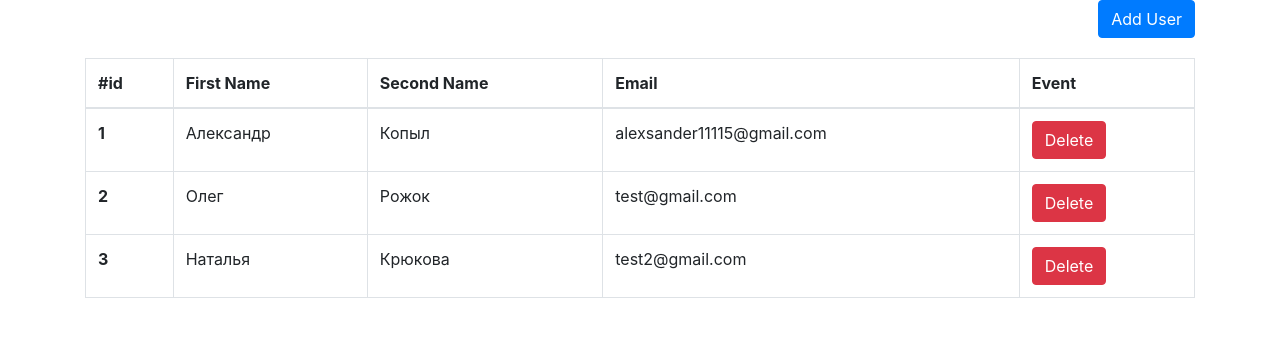
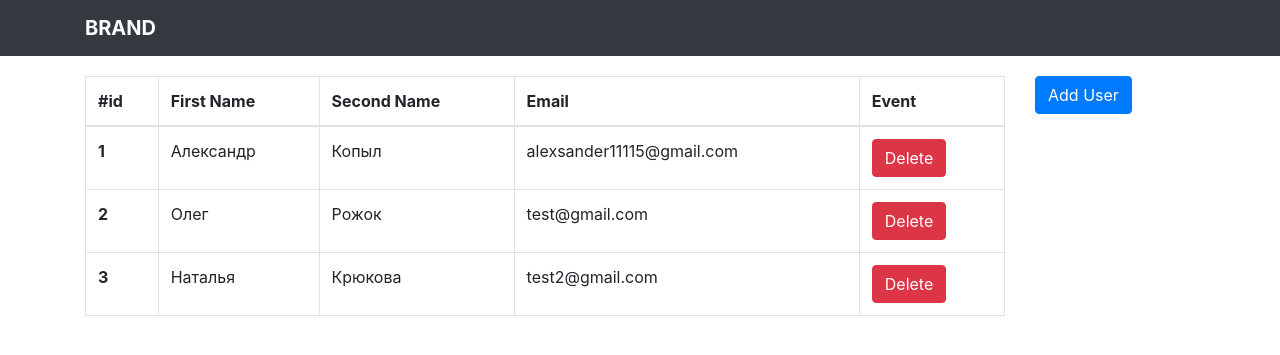
Before and after one commit to AlexanderKopyl/Webinse, a PHP site: page / in a window 1280 px wide. Shown: the top 355 px of the page. Run offline with PHP 8.4, Linux system fonts and the light colour scheme; data comes from the database, SQL or seed files in the repository.

Commit message:
Add some style

```diff
--- a/class/DB.php
+++ b/class/DB.php
@@ -96,9 +96,9 @@ Class DB {
 //        $sth->execute($params);
 //        return $params;
 //    }
-    public function update($sql){
+    public function update($sql,$params = []){
         $sth = $this->dbc->prepare($sql);
-        $sth->execute();
+        $sth->execute($params);
         return $sth->execute();
 //        return $sth->execute();
     }
--- a/public/css/custom.css
+++ b/public/css/custom.css
@@ -1,5 +1,5 @@
 .button-modal {
-    text-align: end;
+    margin-top: 20px;
 }
 span.email_error,.second_name_error,.first_name_error {
     display: block;
--- a/public/index.php
+++ b/public/index.php
@@ -54,15 +54,17 @@ $lang = require_once '../config/language.php';
         </div>
     </div>
 </div>
-
+<header>
+    <nav class="navbar navbar-dark bg-dark" >
+        <div class="container"> <a class="navbar-brand" href="#">
+                <i class="fa d-inline fa-lg fa-circle"></i>
+                <b> BRAND</b>
+            </a> </div>
+    </nav>
+</header>
 <div class="container">
-    <div class="button-modal">
-        <!-- Button trigger modal -->
-<!--        <button type="button" class="btn btn-primary" data-toggle="modal" data-target="#addUserModal">-->
-        <button type="button" class="btn btn-primary" onclick="open_add()">
-            Add User
-        </button>
-    </div>
+    <div class="row" >
+        <div class="col-md-10">
             <span class="answer-from-db"></span>
             <table class="table table-bordered table-hover" id="main-table">
                 <thead>
@@ -114,6 +116,17 @@ $lang = require_once '../config/language.php';
                 </tbody>
             </table>
         </div>
+        <div class="col-md-2">
+            <div class="button-modal">
+                <!-- Button trigger modal -->
+                <!--        <button type="button" class="btn btn-primary" data-toggle="modal" data-target="#addUserModal">-->
+                <button type="button" class="btn btn-primary" onclick="open_add()">
+                    Add User
+                </button>
+            </div>
+        </div>
+    </div>
+</div>
 <script src="js/jquery-3.4.1.min.js"></script>
 <script src="js/bootstrap.min.js"></script>
 <script src="js/custom.js"></script>
--- a/public/js/custom.js
+++ b/public/js/custom.js
@@ -54,7 +54,7 @@ addUser.onclick = function (event) {
             let answer = JSON.parse(e);
 
             if(answer.fail){
-                $(".db-request").html(answer.fail);
+                $(".db-request").html(answer.fail).addClass("answer-from-error");
             }
 
             if(answer.error){
@@ -76,7 +76,7 @@ addUser.onclick = function (event) {
                     '</tr>');
             }
             if(answer.success){
-                $(".db-request").html("Добавление прошло успешно");
+                $(".db-request").html("Добавление прошло успешно").removeClass('answer-from-error');
             }
         },
         error: function (xhr, ajaxOptions, thrownError) {
@@ -132,7 +132,7 @@ function makeTdEditable(td) {
     input.setAttribute('name', td.dataset.info);
 
 
-    input.value = td.innerHTML.replace(/\s/g, "");
+    input.value = td.innerHTML;
     td.innerHTML = '';
     td.appendChild(input);
     input.focus();
```
Also changed, not shown: public/changeInfo.php (+4 -3 lines). Lines whose indentation alone changed are shown as unchanged.
